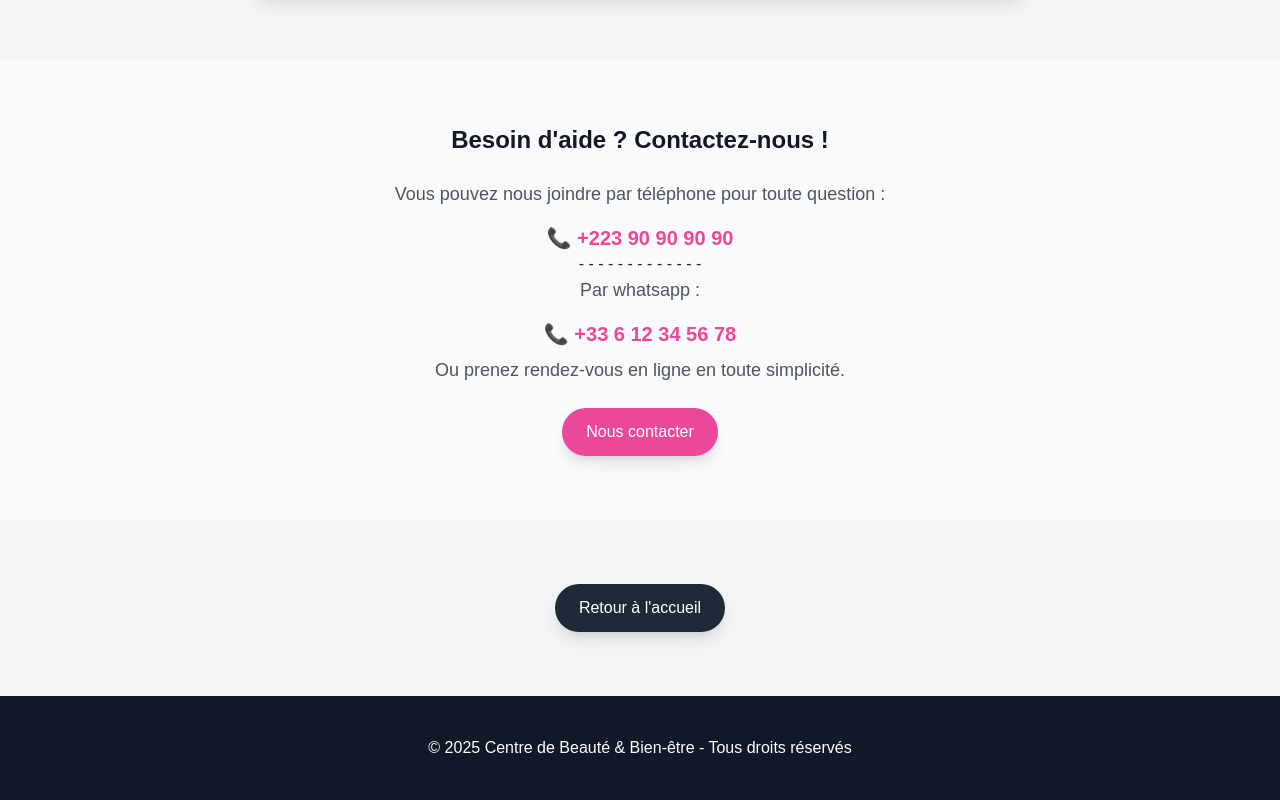
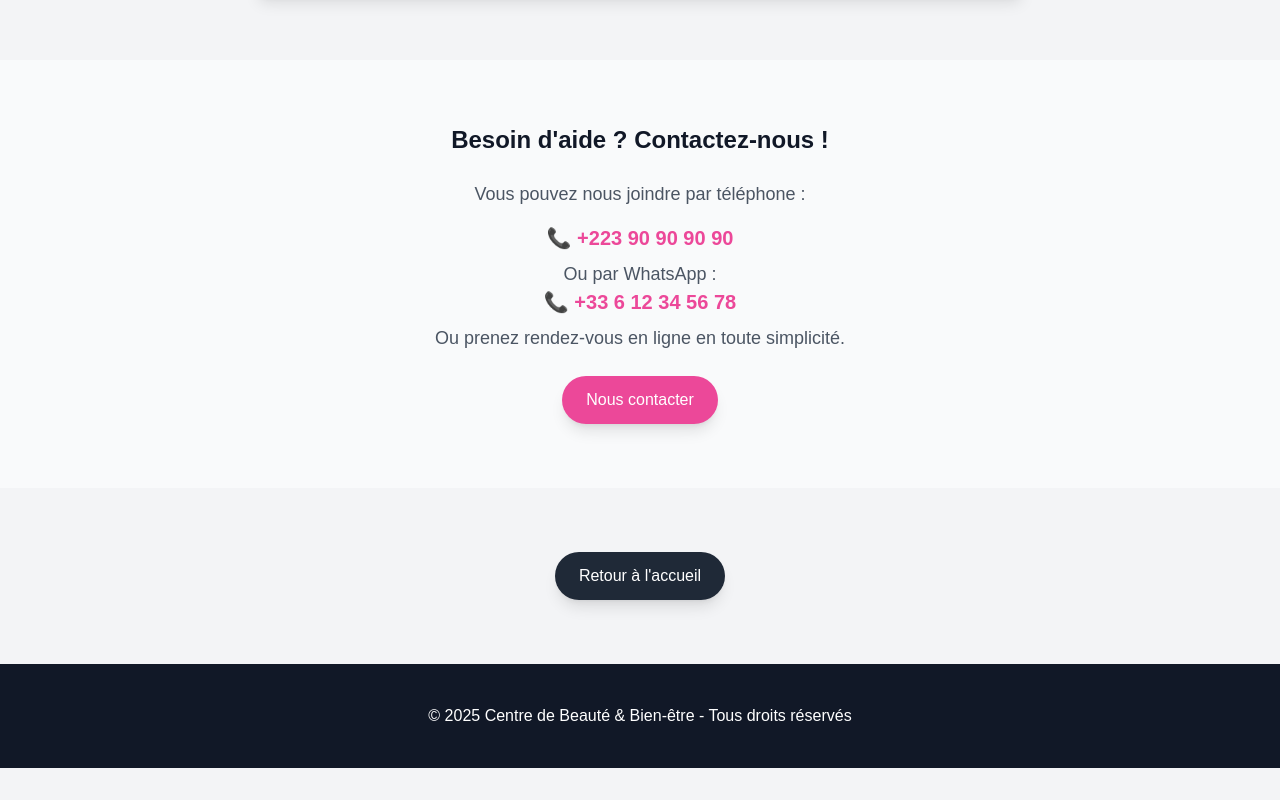
Before and after one commit to striderking9/beauty-spa, a Next.js app: page /reservation in a window 1280 px wide. Shown: the part 1412-2212 px from the top of the page. After the commit the page ends 2180 px from the top, so only its background shows below. Built offline with nearby package versions, Linux system fonts and the light colour scheme.

Commit message:
correction on the reservationpage

```diff
--- a/src/app/about/page.tsx
+++ b/src/app/about/page.tsx
@@ -36,9 +36,9 @@ export default function About() {
           >
             <h2 className="text-3xl font-bold mb-6 text-gray-900">Notre Histoire</h2>
             <p className="text-lg text-gray-600 leading-relaxed">
-              Depuis plusieurs années, notre centre de beauté et bien-être s’engage à offrir des prestations de qualité
-              pour le bien-être de nos clients. Notre équipe passionnée met tout en œuvre pour vous offrir une expérience
-              unique de relaxation et de soin.
+                Depuis plusieurs années, notre centre de beauté et bien-être s&apos;engage à offrir des prestations de qualité
+                pour le bien-être de nos clients. Notre équipe passionnée met tout en œuvre pour vous offrir une expérience
+                unique de relaxation et de soin.
             </p>
           </motion.div>
         </section>
@@ -106,8 +106,8 @@ export default function About() {
                 viewport={{ once: true }}
                 className="p-6 bg-gray-100 rounded-lg shadow-lg hover:shadow-xl transition"
               >
-                <h3 className="text-xl font-semibold text-pink-500">{value.title}</h3>
-                <p className="text-gray-600">{value.description}</p>
+                <h3 className="text-xl font-semibold text-pink-500">&quot;{value.title}&quot;</h3>
+                <p className="text-gray-600">&quot;{value.description}&quot;</p>
               </motion.div>
             ))}
           </div>
@@ -131,7 +131,7 @@ export default function About() {
                 viewport={{ once: true }}
                 className="bg-white p-6 rounded-lg shadow-lg"
               >
-                <p className="italic text-gray-700">"{testimonial.review}"</p>
+                <p className="italic text-gray-700">&quot;{testimonial.review}&quot;</p>
                 <h4 className="font-bold mt-4">{testimonial.name}</h4>
               </motion.div>
             ))}
--- a/src/app/reservation/page.tsx
+++ b/src/app/reservation/page.tsx
@@ -3,7 +3,6 @@
 import Head from "next/head";
 import Link from "next/link";
 import { useState } from "react";
-import { motion } from "framer-motion";
 
 export default function Reservation() {
   const [formData, setFormData] = useState({
@@ -71,7 +70,7 @@ export default function Reservation() {
                   name="phone"
                   value={formData.phone}
                   onChange={handleChange}
-                  pattern="[0-9]{11}" // Accepte uniquement un numéro à 10 chiffres
+                  pattern="[0-9]{11}" // Accepte uniquement un numéro à 11 chiffres
                   className="w-full p-3 border rounded-lg focus:outline-none focus:ring-2 focus:ring-pink-500"
                   required
                 />
@@ -148,14 +147,13 @@ export default function Reservation() {
 
         {/* Section Contact */}
         <section className="py-16 bg-gray-50 text-center">
-          <h2 className="text-2xl font-bold mb-6 text-gray-900">Besoin d'aide ? Contactez-nous !</h2>
+          <h2 className="text-2xl font-bold mb-6 text-gray-900">Besoin d&apos;aide ? Contactez-nous !</h2>
           <p className="text-lg text-gray-600 max-w-4xl mx-auto mb-4">
-            Vous pouvez nous joindre par téléphone pour toute question :
+            Vous pouvez nous joindre par téléphone :
           </p>
           <p className="text-xl font-bold text-pink-500">📞 +223 90 90 90 90</p>
-          <p>- - - - - - - - - - - - -</p>
-          <p className="text-lg text-gray-600 max-w-4xl mx-auto mb-4">
-            Par whatsapp :
+          <p className="text-lg text-gray-600 max-w-4xl mx-auto mt-2">
+            Ou par WhatsApp :
           </p>
           <p className="text-xl font-bold text-pink-500">📞 +33 6 12 34 56 78</p>
           <p className="text-lg text-gray-600 max-w-4xl mx-auto mt-2">
@@ -172,7 +170,7 @@ export default function Reservation() {
         <div className="text-center py-16">
           <Link href="/">
             <button className="bg-gray-800 text-white px-6 py-3 rounded-full shadow-lg hover:bg-gray-900 transition">
-              Retour à l'accueil
+              Retour à l&apos;accueil
             </button>
           </Link>
         </div>
```
